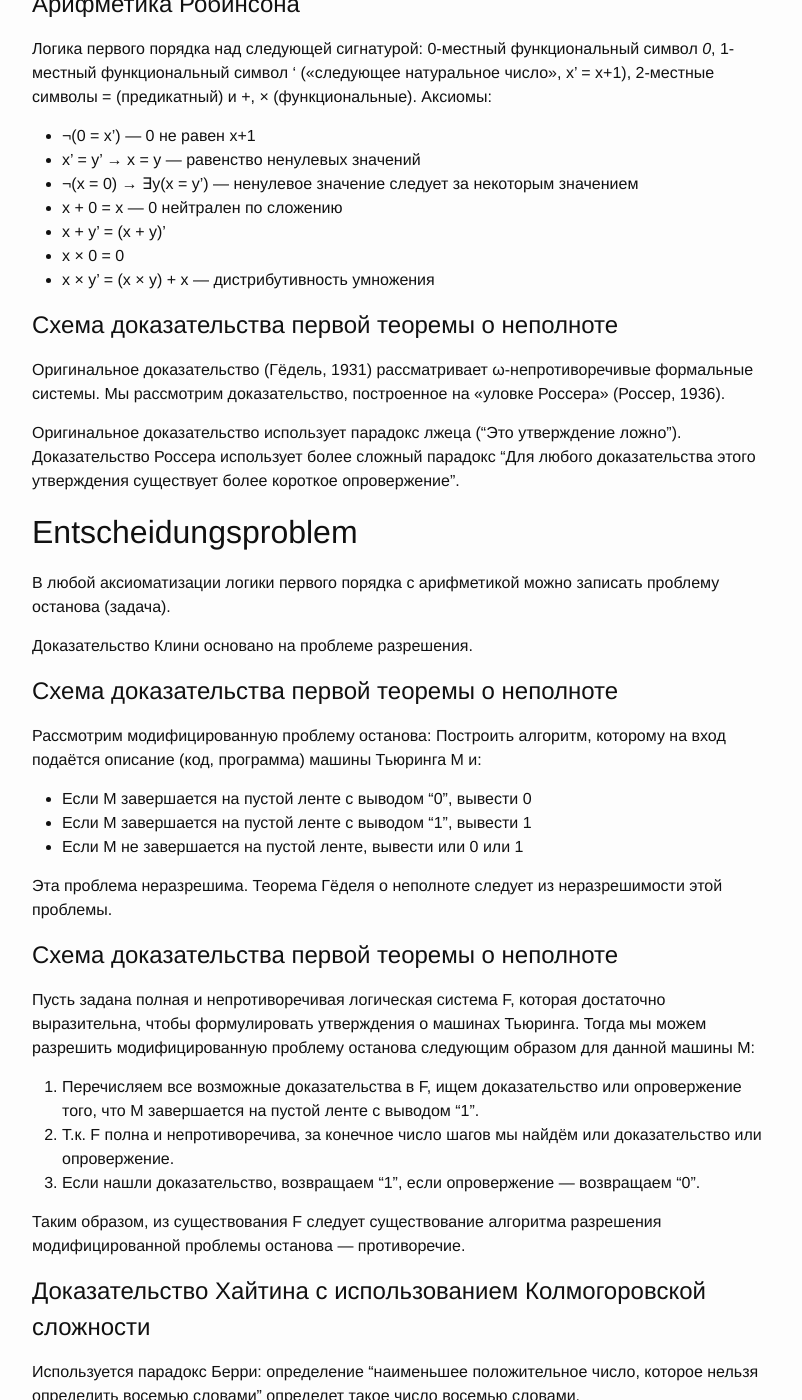
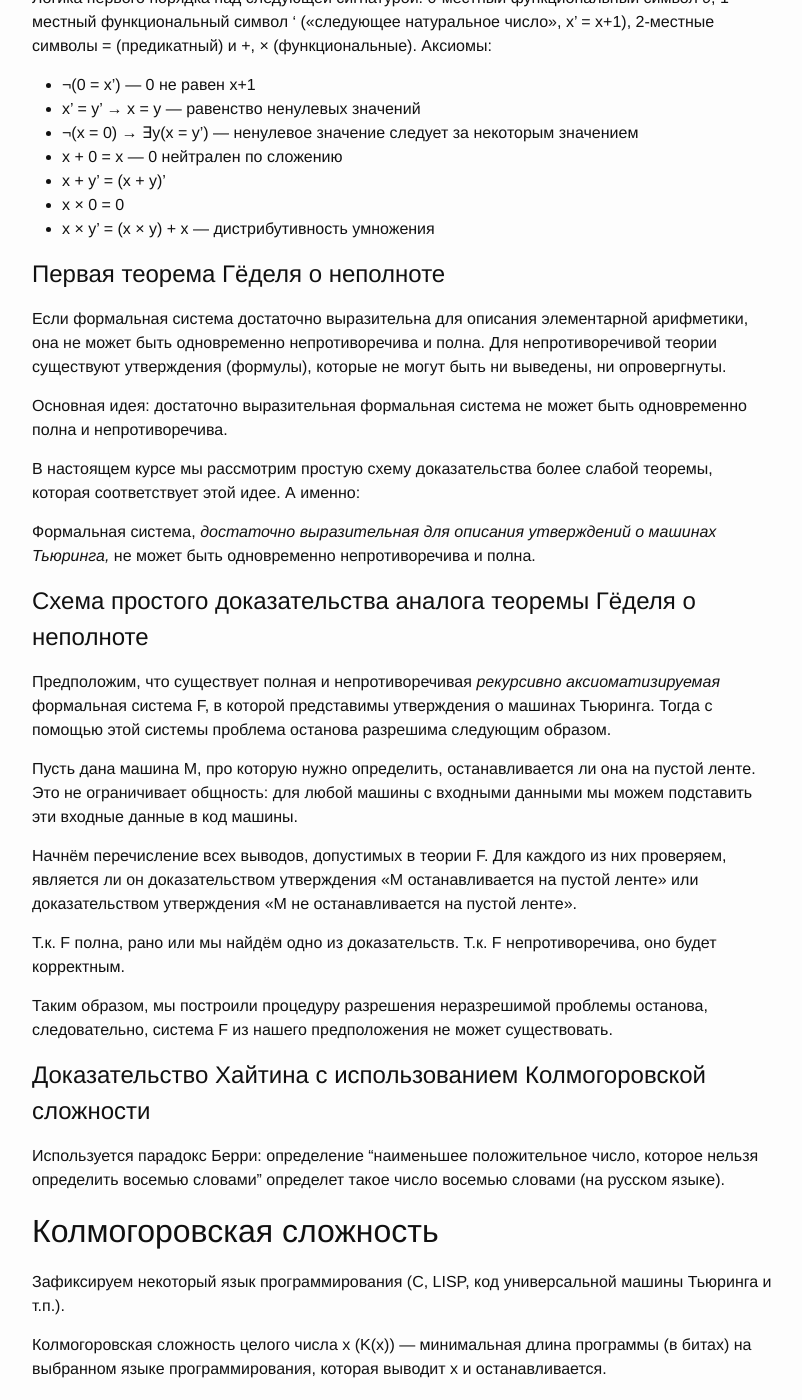
Before and after one commit to maxxk/formal-models, a Jekyll site: the page built from presentations/03-Logics.md, in a window 1280 px wide and 1400 px high, scrolled down 6447 px. Shown: the whole window, without its empty margins (238-1040 px from the left). Built offline with Jekyll 4.4.1, drawn with Linux system fonts in a browser that asks for light colours; our own code applies the rules of GitHub Pages for plain Markdown files; some of the changed text lies outside the part shown.

Commit message:
03 Logics

```diff
--- a/presentations/03-Logics.md
+++ b/presentations/03-Logics.md
@@ -33,6 +33,8 @@ maxim.krivchikov@gmail.com
 Тривиальные свойства — свойства, которые выполняются для всех вычислимых функций (или не выполняются ни для одной).
 
 Частичная функция из *X* в *Y* — функция, область определения которой не совпадает со всем *X*. Вычислимые функции частичны, т.к. можно представить машину Тьюринга, которая останавливается для некоторых входных значений и не останавливается для других.
+
+В терминах «программ» универсального вычислителя: для любого нетривиального *семантического* свойства программ не существует общего эффективного метода разрешения того, обладает ли данная программа таким свойством.
 
 # Теорема Райса
 ## Следствие для практики
@@ -60,7 +62,7 @@ maxim.krivchikov@gmail.com
 
 # Теорема Райса
 ## Пояснение
-Доказательство существенно опирается на тот факт, что мы отождествляем все программы, которые реализуют одну и ту же функцию. Такое отождествление называется «функциональная экстензиональность».
+Теорема существенно опирается на тот факт, что мы отождествляем все программы, которые реализуют одну и ту же функцию, т.е. рассматриваем семантику программы, игнорируя её синтаксис. Такое отождествление называется «функциональная экстензиональность».
 
  *P(t)* решает проблему останова, т.к.:
 1. Если *a* завершается на *i*, то 𝐅~t~ = 𝐅~b~ и *H(a, i)* = 1
@@ -157,7 +159,7 @@ maxim.krivchikov@gmail.com
 
 **Теорема.** Любая выводимая формула исчисления высказываний общезначима.
 
-**Определение.** Исчисление *непротиворечиво*, если не существует **wf**, выводимой формулы, для которой выводимо её отрицание.
+**Определение.** Исчисление *непротиворечиво*, если не существует **wf** выводимой формулы, для которой выводимо её отрицание.
 
 **Следствие.** (о непротиворечивости исчисления высказываний) Исчисление высказываний непротиворечиво.
 
@@ -193,10 +195,6 @@ maxim.krivchikov@gmail.com
     3. A(x) → B ⊦ ∃x.A(x) → B, где *x* — не свободная переменная *B*
     4. Переименование переменных.
 
-# Первая теорема Гёделя о неполноте
-Если формальная система достаточно выразительна для описания элементарной арифметики, она не может быть одновременно непротиворечива и полна. Для непротиворечивой теории существуют утверждения (формулы), которые не могут быть ни выведены, ни опровергнуты.
-
-
 # Арифметика Робинсона
 Логика первого порядка над следующей сигнатурой:
 0-местный функциональный символ *0*, 1-местный функциональный символ ' («следующее натуральное число», x' = x+1), 2-местные символы = (предикатный) и +, × (функциональные).
@@ -210,37 +208,31 @@ maxim.krivchikov@gmail.com
 - x × 0 = 0
 - x × y' = (x × y) + x — дистрибутивность умножения
 
-# Схема доказательства первой теоремы о неполноте
-Оригинальное доказательство (Гёдель, 1931) рассматривает ω-непротиворечивые формальные системы. Мы рассмотрим доказательство, построенное на «уловке Россера» (Россер, 1936).
 
-Оригинальное доказательство использует парадокс лжеца ("Это утверждение ложно"). Доказательство Россера использует более сложный парадокс "Для любого доказательства этого утверждения существует более короткое опровержение".
+# Первая теорема Гёделя о неполноте
+Если формальная система достаточно выразительна для описания элементарной арифметики, она не может быть одновременно непротиворечива и полна. Для непротиворечивой теории существуют утверждения (формулы), которые не могут быть ни выведены, ни опровергнуты.
 
-## Entscheidungsproblem
-В любой аксиоматизации логики первого порядка с арифметикой можно записать проблему останова (задача).
+Основная идея: достаточно выразительная формальная система не может быть одновременно полна и непротиворечива.
 
-Доказательство Клини основано на проблеме разрешения.
+В настоящем курсе мы рассмотрим простую схему доказательства более слабой теоремы, которая соответствует этой идее. А именно:
 
-# Схема доказательства первой теоремы о неполноте
-Рассмотрим модифицированную проблему останова:
-Построить алгоритм, которому на вход подаётся описание (код, программа) машины Тьюринга M и:
+Формальная система, *достаточно выразительная для описания утверждений о машинах Тьюринга,* не может быть одновременно непротиворечива и полна.
 
-- Если M завершается на пустой ленте с выводом "0", вывести 0
-- Если M завершается на пустой ленте с выводом "1", вывести 1
-- Если M не завершается на пустой ленте, вывести или 0 или 1
 
-Эта проблема неразрешима. Теорема Гёделя о неполноте следует из неразрешимости этой проблемы.
+# Схема простого доказательства аналога теоремы Гёделя о неполноте
 
-# Схема доказательства первой теоремы о неполноте
-Пусть задана полная и непротиворечивая логическая система F, которая достаточно выразительна, чтобы формулировать утверждения о машинах Тьюринга. Тогда мы можем разрешить модифицированную проблему останова следующим образом для данной машины M:
+Предположим, что существует полная и непротиворечивая *рекурсивно аксиоматизируемая* формальная система F, в которой представимы утверждения о машинах Тьюринга. Тогда с помощью этой системы проблема останова разрешима следующим образом.
 
-1. Перечисляем все возможные доказательства в F, ищем доказательство или опровержение того, что M завершается на пустой ленте с выводом "1".
-2. Т.к. F полна и непротиворечива, за конечное число шагов мы найдём или доказательство или опровержение.
-3. Если нашли доказательство, возвращаем "1", если опровержение — возвращаем "0".
+Пусть дана машина M, про которую нужно определить, останавливается ли она на пустой ленте. Это не ограничивает общность: для любой машины с входными данными мы можем подставить эти входные данные в код машины.
 
-Таким образом, из существования F следует существование алгоритма разрешения модифицированной проблемы останова — противоречие.
+Начнём перечисление всех выводов, допустимых в теории F. Для каждого из них проверяем, является ли он доказательством утверждения «M останавливается на пустой ленте» или доказательством утверждения «M не останавливается на пустой ленте».
+
+Т.к. F полна, рано или мы найдём одно из доказательств. Т.к. F непротиворечива, оно будет корректным.
+
+Таким образом, мы построили процедуру разрешения неразрешимой проблемы останова, следовательно, система F из нашего предположения не может существовать.
 
 # Доказательство Хайтина с использованием Колмогоровской сложности
-Используется парадокс Берри: определение "наименьшее положительное число, которое нельзя определить восемью словами" определет такое число восемью словами.
+Используется парадокс Берри: определение "наименьшее положительное число, которое нельзя определить восемью словами" определет такое число восемью словами (на русском языке).
 
 ## Колмогоровская сложность
 Зафиксируем некоторый язык программирования (C, LISP, код универсальной машины Тьюринга и т.п.).
@@ -336,3 +328,6 @@ http://plato.stanford.edu/entries/goedel-incompleteness/
 **Задача 3.3. (5\* / корень из числа соавторов)**
 ~ По следующей ссылке приведено средство для разработки визуализаторов логического вывода: http://www.is.ocha.ac.jp/~asai/MikiBeta/
 Необходимо повторить этот результат — разработать средство для достаточно простого создания визуализаторов логического вывода как минимум систем первого порядка на HTML5/CSS/JavaScript (желательно — опубликовать в OpenSource, как пример эмулятора машины Тьюринга с предыдущего занятия).
+
+**Задача 3.4 (5\*)**
+~ Закодировать проверку нетривиального математического утверждения машиной Тьюринга с использованием методов, представленных в http://www.scottaaronson.com/blog/?p=2725
```
Also changed, not shown: other parts of presentations/03-Logics.md (+1 -1 lines), index.md (+1 -1 lines), presentations/03-Logics.html (+49 -60 lines).
